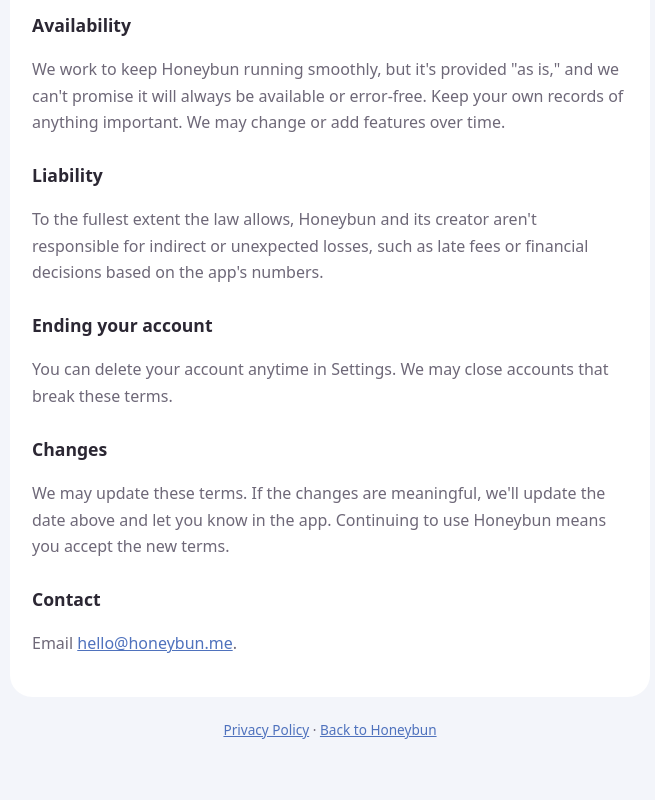
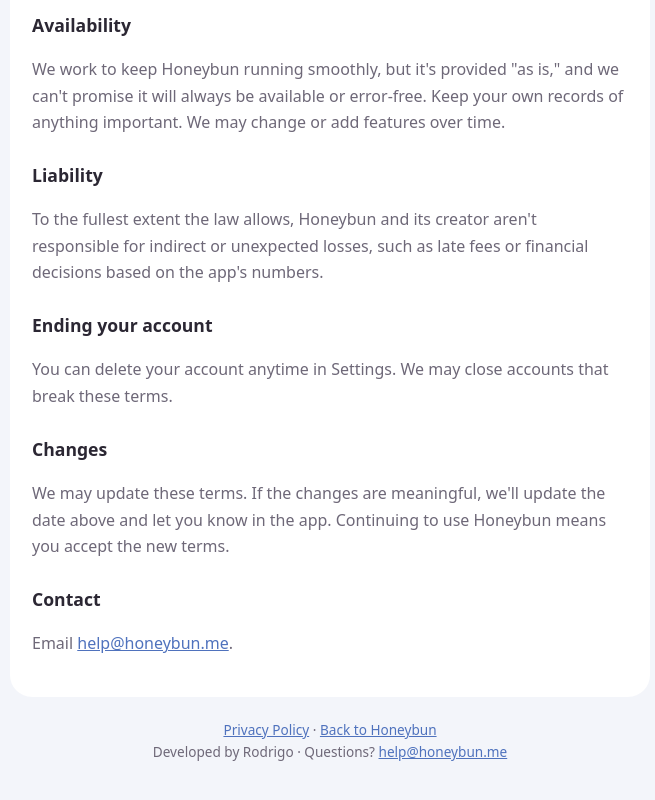
Before and after one commit to mustache-1/honeybun, a website: page public/terms.html in a window 1280 px wide. Shown: the part 1089-1889 px from the top of the page, without its empty margins (310-965 px from the left). Drawn offline with Linux system fonts and the light colour scheme.

Commit message:
Change contact email and add developer information
Updated contact email and added developer credit.

```diff
--- a/public/terms.html
+++ b/public/terms.html
@@ -40,7 +40,7 @@
 <p>We may update these terms. If the changes are meaningful, we'll update the date above and let you know in the app. Continuing to use Honeybun means you accept the new terms.</p>
 
 <h2>Contact</h2>
-<p>Email <a href="mailto:hello@honeybun.me">hello@honeybun.me</a>.</p>
+<p>Email <a href="mailto:help@honeybun.me">help@honeybun.me</a>.</p>
 </article>
-<footer><a href="/privacy.html">Privacy Policy</a> · <a href="/">Back to Honeybun</a></footer>
+<footer><a href="/privacy.html">Privacy Policy</a> · <a href="/">Back to Honeybun</a> <br>Developed by Rodrigo · Questions? <a href="mailto:help@honeybun.me">help@honeybun.me</a></footer>
 </main></body></html>
```
